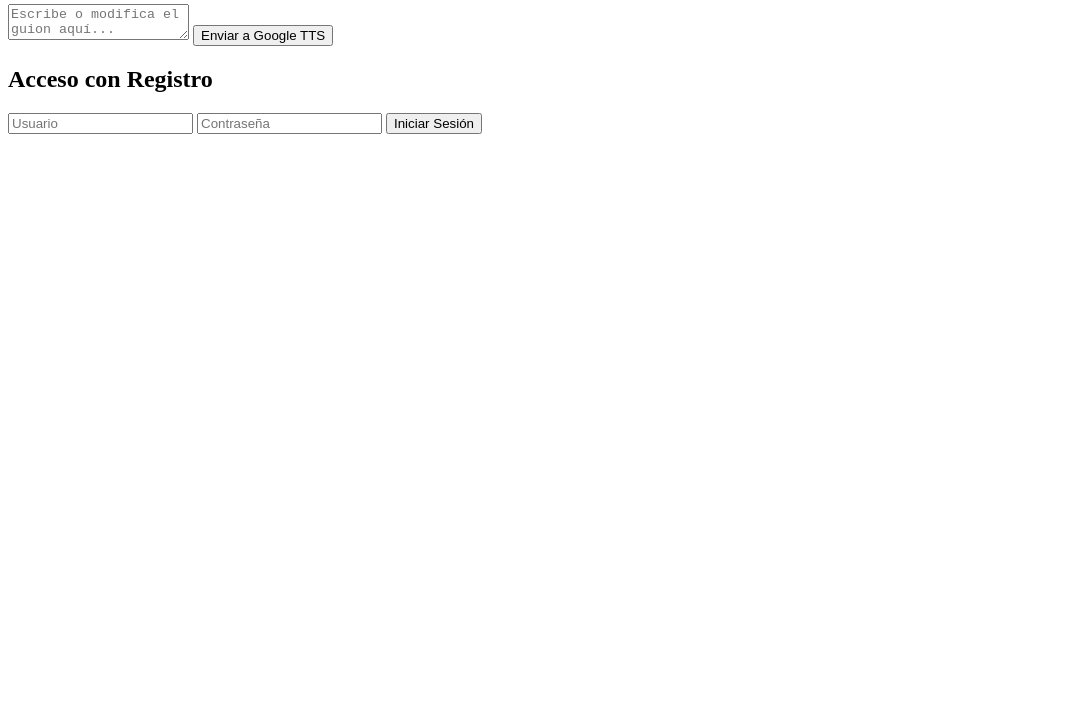
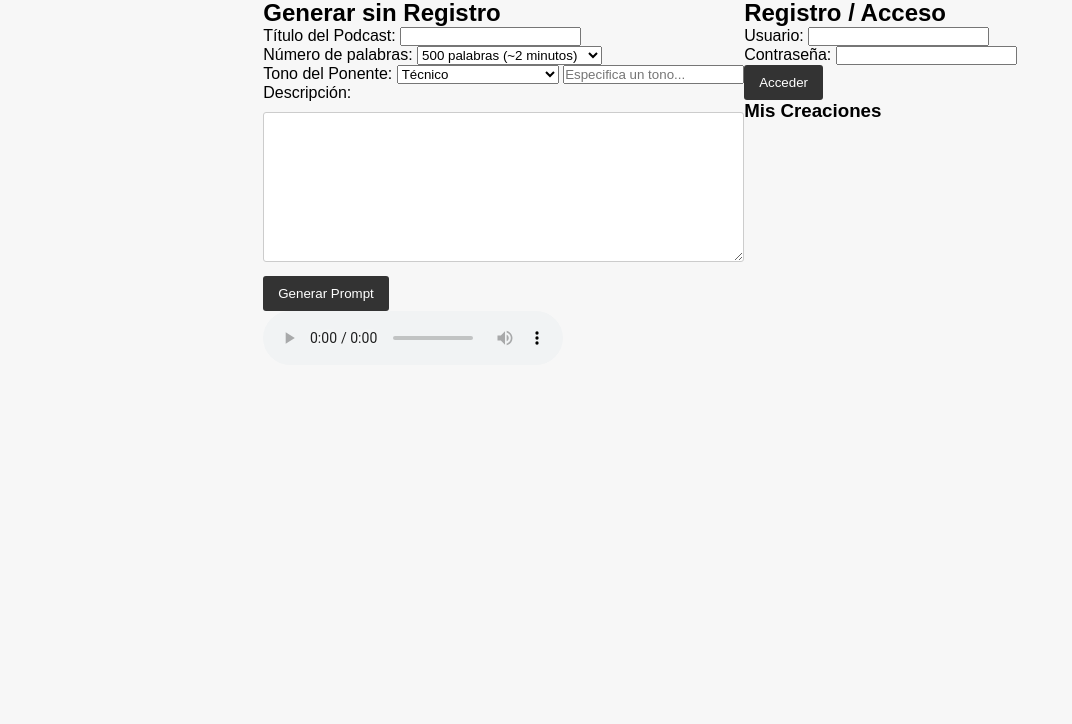
Before and after one commit to Koahla8/Podcastia, a website: page public/index.html in a window 1280 px wide. Shown: the part 76-800 px from the top of the page, without its empty margins (0-1072 px from the left). Drawn offline with Linux system fonts and the light colour scheme.

Commit message:
Update index.html

```diff
--- a/public/index.html
+++ b/public/index.html
@@ -2,28 +2,71 @@
 <html lang="es">
 <head>
   <meta charset="UTF-8">
-  <meta name="viewport" content="width=device-width, initial-scale=1">
-  <title>Podcastia</title>
-  <link rel="stylesheet" href="style.css">
+  <meta name="viewport" content="width=device-width, initial-scale=1.0">
+  <title>Generador de Podcasts con IA</title>
+  <link rel="stylesheet" href="styles.css">
+  <script src="scripts.js" defer></script>
 </head>
 <body>
-  <div class="container">
-    <!-- Sección del formulario para generar el guion -->
-    <div class="form-section">
-      <h1>Genera tu Guion</h1>
-      <textarea id="script" placeholder="Escribe o modifica el guion aquí..."></textarea>
-      <button id="generateTTS">Enviar a Google TTS</button>
-    </div>
-    <!-- Sección de acceso (login/registro) -->
-    <div class="login-section">
-      <h2>Acceso con Registro</h2>
-      <form id="loginForm">
-        <input type="text" id="username" placeholder="Usuario" required>
-        <input type="password" id="password" placeholder="Contraseña" required>
-        <button type="submit">Iniciar Sesión</button>
-      </form>
-    </div>
-  </div>
-  <script src="script.js"></script>
+  <header>
+    <h1>PodcastIA - Generador de Podcasts, Audioguías y Cursos con IA</h1>
+    <p>Usa la inteligencia artificial para crear guiones y convertirlos en audio.</p>
+  </header>
+  <main>
+    <section class="container">
+      <div class="left">
+        <h2>Generar sin Registro</h2>
+        <form id="podcastForm">
+          <div class="form-group">
+            <label for="title">Título del Podcast:</label>
+            <input type="text" id="title" name="title" required>
+          </div>
+          <div class="form-group">
+            <label for="wordCount">Número de palabras:</label>
+            <select id="wordCount" name="wordCount">
+              <option value="500">500 palabras (~2 minutos)</option>
+              <option value="1400">1400 palabras (~5 minutos)</option>
+            </select>
+          </div>
+          <div class="form-group">
+            <label for="tone">Tono del Ponente:</label>
+            <select id="tone" name="tone">
+              <option value="Técnico">Técnico</option>
+              <option value="Informal">Informal</option>
+              <option value="Para niños">Para niños</option>
+              <option value="Otro">Otro (Especificar abajo)</option>
+            </select>
+            <input type="text" id="customTone" name="customTone" placeholder="Especifica un tono...">
+          </div>
+          <div class="form-group">
+            <label for="description">Descripción:</label>
+            <textarea id="description" name="description"></textarea>
+          </div>
+          <button type="button" onclick="generatePrompt()">Generar Prompt</button>
+        </form>
+        <div id="promptOutput"></div>
+        <div id="scriptOutput"></div>
+        <div id="audioOutput"></div>
+        <audio id="audio" controls></audio>
+      </div>
+      <div class="right">
+        <h2>Registro / Acceso</h2>
+        <form id="loginForm">
+          <div class="form-group">
+            <label for="username">Usuario:</label>
+            <input type="text" id="username" name="username" required>
+          </div>
+          <div class="form-group">
+            <label for="password">Contraseña:</label>
+            <input type="password" id="password" name="password" required>
+          </div>
+          <button type="submit">Acceder</button>
+        </form>
+        <div id="userRepo">
+          <h3>Mis Creaciones</h3>
+        </div>
+      </div>
+    </section>
+  </main>
 </body>
 </html>
```
